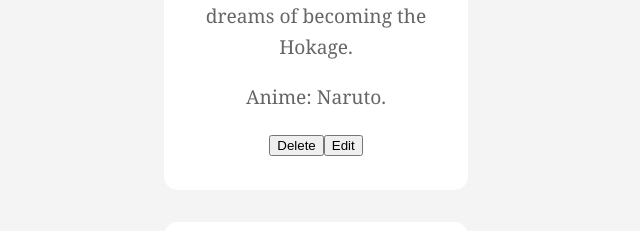
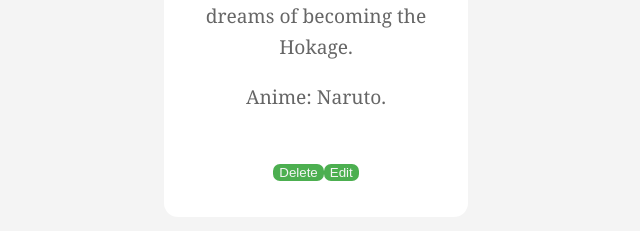
Before and after one commit to mikeyhim23/Project2, a React (Vite) app: page / in a window 1280 px wide. Shown: the part 823-1054 px from the top of the page, without its empty margins (324-964 px from the left). Built offline with nearby package versions, Linux system fonts and the light colour scheme; data requests are answered from the project's data file.

Commit message:
styled character card button

```diff
--- a/src/index.css
+++ b/src/index.css
@@ -63,3 +63,13 @@
   font-size: 1.2rem;
   color: #666;
 }
+
+.character-card button {
+  background-color: #4caf50;
+  color: whitesmoke;
+  border: none;
+  padding: 0.rem 1.2rem;
+  border-radius: 7px;
+  cursor: pointer;
+  margin-top: 2rem;
+}
```
